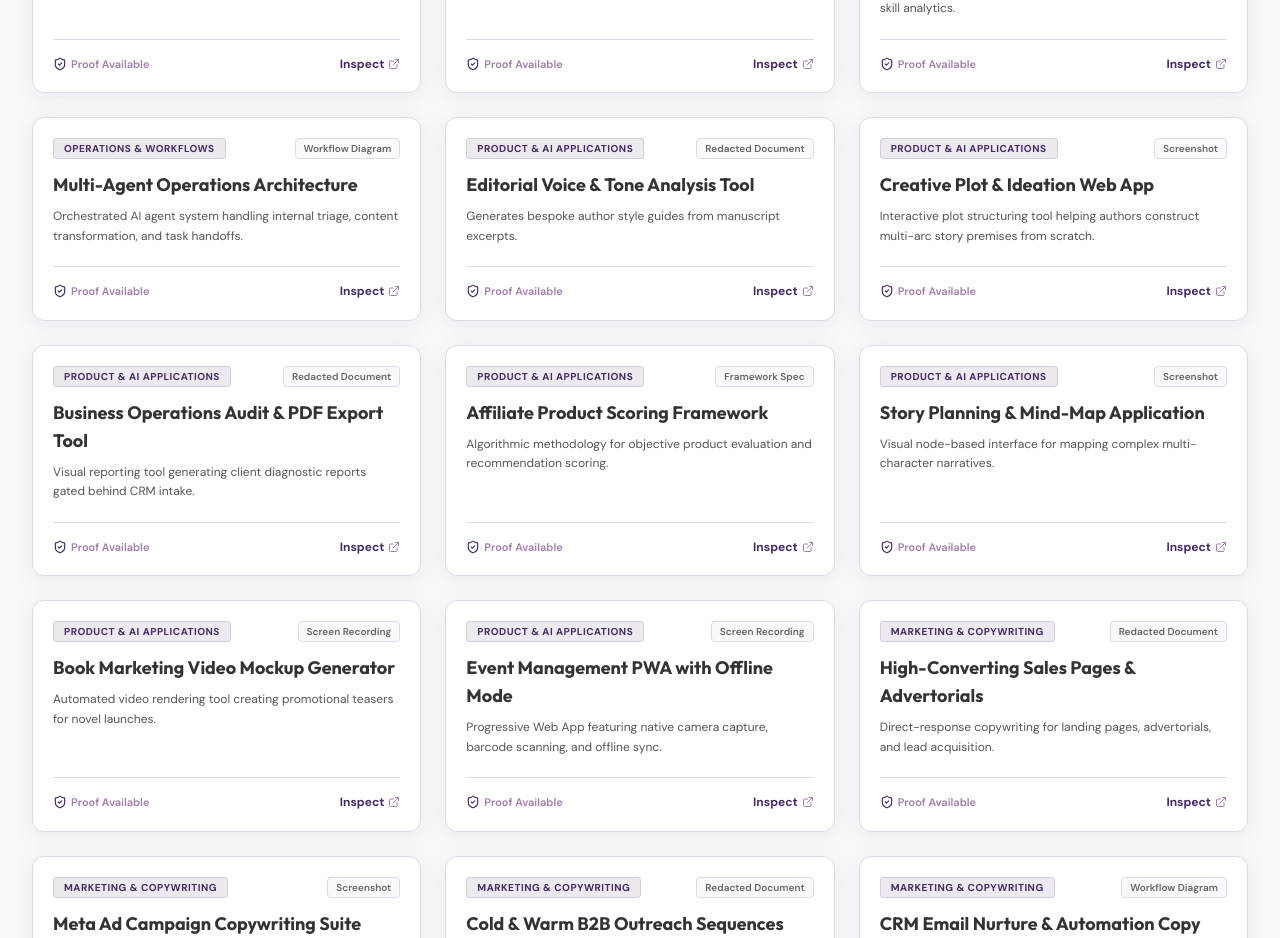
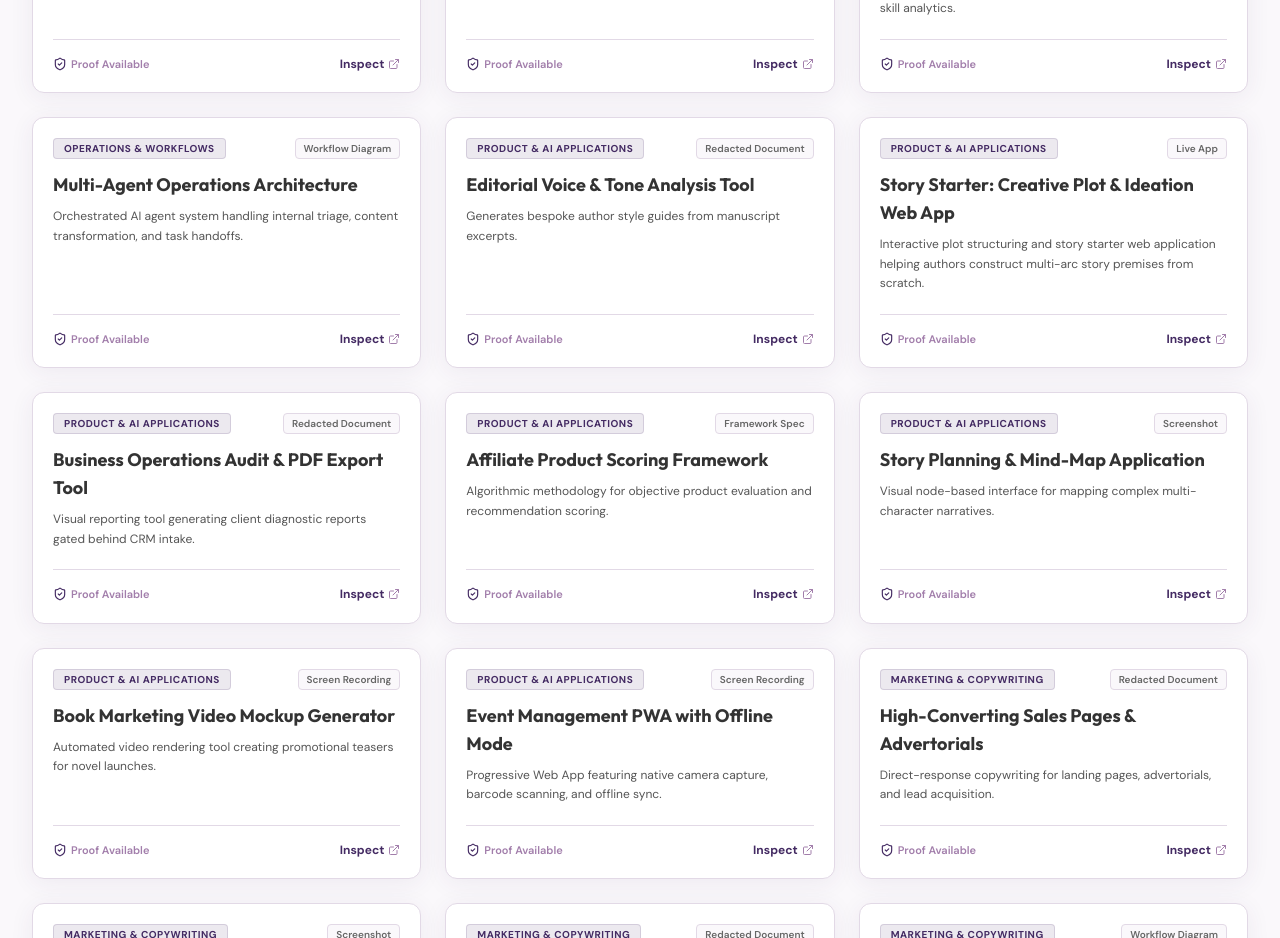
Before and after one commit to TaniaV40/portfolio-website, a Next.js app: page / in a window 1280 px wide. Shown: the part 2240-3178 px from the top of the page. Built offline with nearby package versions, Linux system fonts and the light colour scheme.

Commit message:
Attach live app URL for Story Starter (https://story-starter-sable.vercel.app/)

```diff
--- a/src/data/competencies.ts
+++ b/src/data/competencies.ts
@@ -177,15 +177,16 @@ export const COMPETENCIES: Competency[] = [
   {
     id: 'prod-ideation-app',
     category: 'product',
-    title: 'Creative Plot & Ideation Web App',
-    description: 'Interactive plot structuring tool helping authors construct multi-arc story premises from scratch.',
-    suggestedProof: 'Screenshot of interface mid-use showing premise development.',
-    proofType: 'screenshot',
-    artefactName: 'Plot Structuring App',
-    tags: ['Web App', 'Creative Writing', 'UX Design'],
+    title: 'Story Starter: Creative Plot & Ideation Web App',
+    description: 'Interactive plot structuring and story starter web application helping authors construct multi-arc story premises from scratch.',
+    suggestedProof: 'Live web application demo & premise development interface.',
+    proofType: 'live_app',
+    artefactName: 'Story Starter Digital Product',
+    tags: ['Live Web App', 'Creative Writing', 'Next.js', 'Ideation AI'],
     proofDetails: {
-      summary: 'Guides creators through beat sheet creation, character motivation mapping, and conflict escalation.',
-      highlights: ['Interactive beat sheet builder', 'Theme & subplot tracker']
+      summary: 'Guides creators through beat sheet creation, story starter prompts, character motivation mapping, and conflict escalation.',
+      link: 'https://story-starter-sable.vercel.app/',
+      highlights: ['Interactive beat sheet & premise generator', 'Theme & subplot conflict tracker']
     }
   },
   {
```
